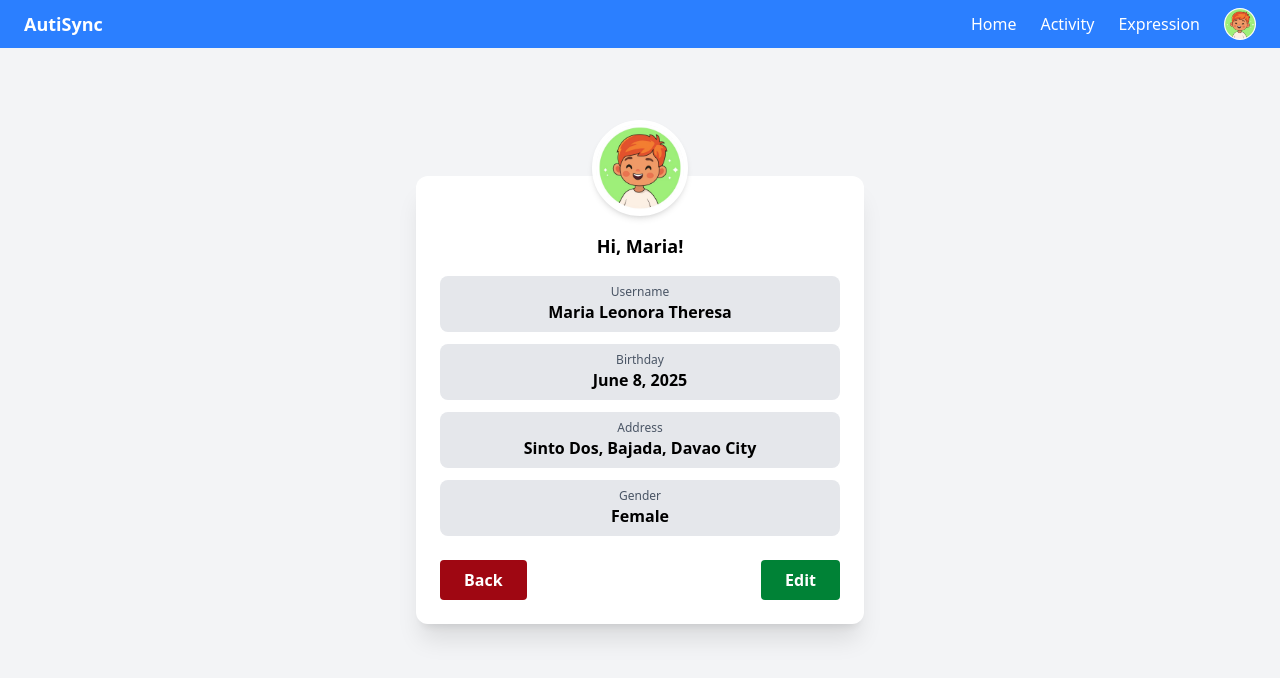
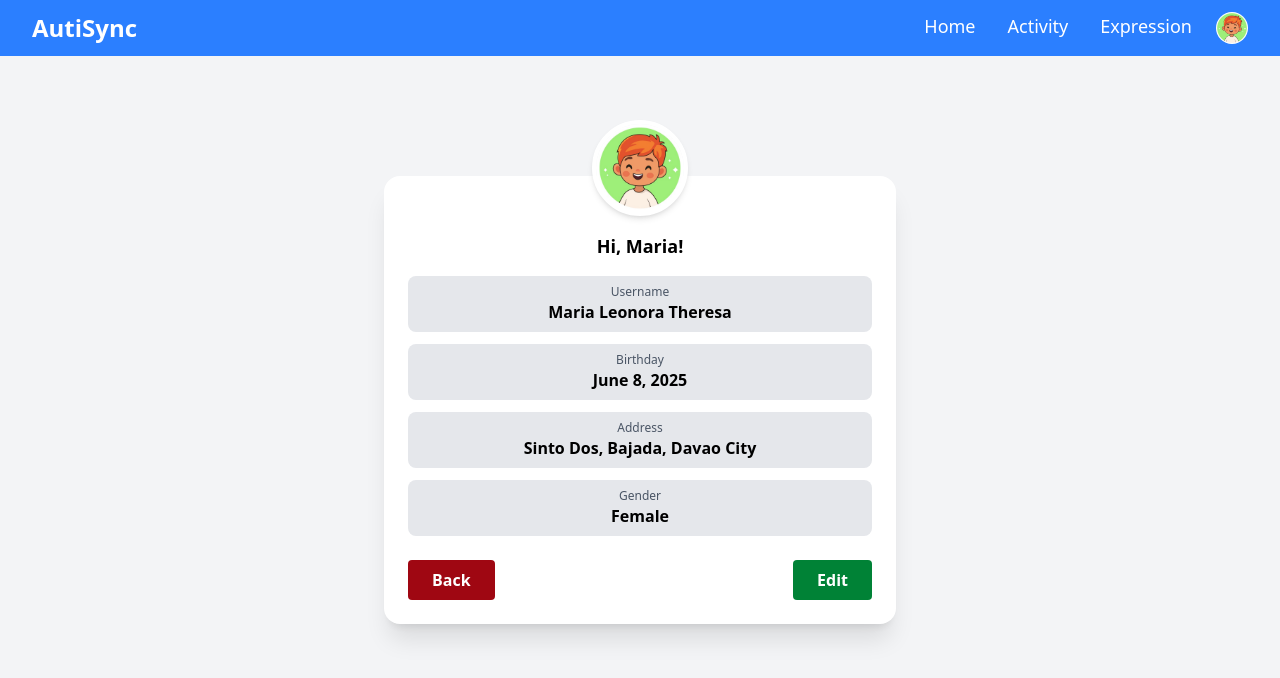
Before and after one commit to ValdezIsaiah/AutiSyncV2, a React app: page /studentprofile in a window 1280 px wide. Shown: the top 678 px of the page. Built offline with nearby package versions, Linux system fonts and the light colour scheme; the HTML template or start-up script is replaced by a standard one.

Commit message:
Update StudentProfile.jsx

```diff
--- a/src/pages/StudentProfile.jsx
+++ b/src/pages/StudentProfile.jsx
@@ -42,10 +42,10 @@ export default function StudentProfile() {
   return (
     <div className="relative min-h-screen bg-gray-100">
       {/* Top Nav or Main Page */}
-      <header className="bg-blue-500 text-white py-2">
-        <div className="max-w-7xl mx-auto flex justify-between items-center px-6">
-          <h2 className="text-white text-lg font-bold">AutiSync</h2>
-          <nav className="flex space-x-6 ml-auto mr-6">
+      <header className="bg-blue-500 text-white py-3">
+        <div className="w-ful mx-auto flex justify-between  px-8">
+        <h2 className="text-white text-2xl  font-bold">AutiSync</h2>
+          <nav className="flex text-lg space-x-8 ml-auto mr-6">
             <a href="/studentpage" className="text-white hover:text-gray-300">Home</a>
             <a href="#activity-selection" className="text-white hover:text-gray-300">Activity</a>
             <a href="#emotion-selection" className="text-white hover:text-gray-300">Expression</a>
@@ -68,7 +68,7 @@ export default function StudentProfile() {
 
           {/* Modal */}
           <div className="fixed inset-0 z-20 flex items-center justify-center">
-            <div className="bg-white rounded-xl shadow-xl p-6 w-[90%] max-w-md text-center relative">
+            <div className="bg-white rounded-2xl shadow-xl p-6 w-[90%] max-w-lg text-center relative">
               {/* Profile Image */}
               <img
                 src="/src/assets/kidprofile1.jpg"
```
